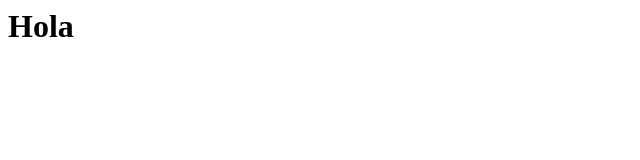
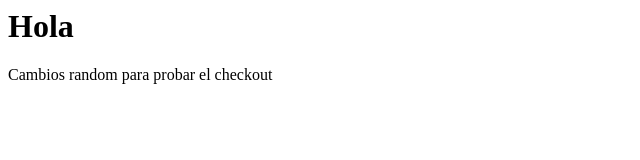
Before and after one commit to fguajard/git-ejemplo, a plain HTML site: page index.html in a window 1280 px wide. Shown: the whole page, without its empty margins (0-640 px from the left). Drawn offline with Linux system fonts and the light colour scheme.

Commit message:
parrafo agregado

```diff
--- a/index.html
+++ b/index.html
@@ -1 +1,2 @@
 <h1>Hola</h1>
+<p>Cambios random para probar el checkout</p>
```
